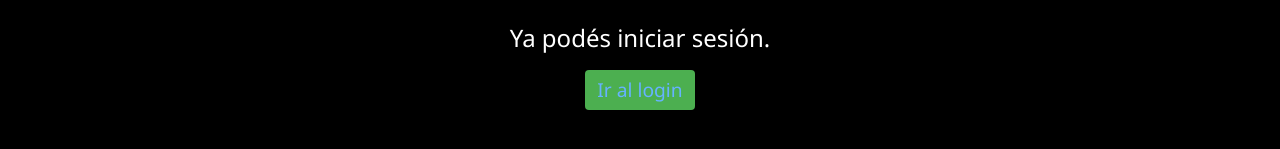
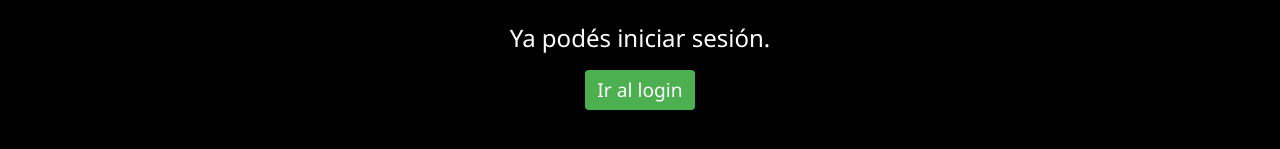
Before and after one commit to JuanSandez/frontend-UTN, a React (Vite) app: page /verificacion-exitosa in a window 1280 px wide. Shown: the part 609-758 px from the top of the page. Built offline with nearby package versions, Linux system fonts and the light colour scheme; no server answers.

Commit message:
boton verificacion

```diff
--- a/src/Screens/VerificacionExitosa/VerificacionExitosa.css
+++ b/src/Screens/VerificacionExitosa/VerificacionExitosa.css
@@ -29,13 +29,13 @@
 }
 
 .verificacion-exitosa a {
-  color: #66b2ff;
+  color: white;
 
 }
 
 .boton-login{
   background-color: #4caf50;
-  color: white;
+
   text-decoration: none;
   font-size: 1.2rem;
 
```
